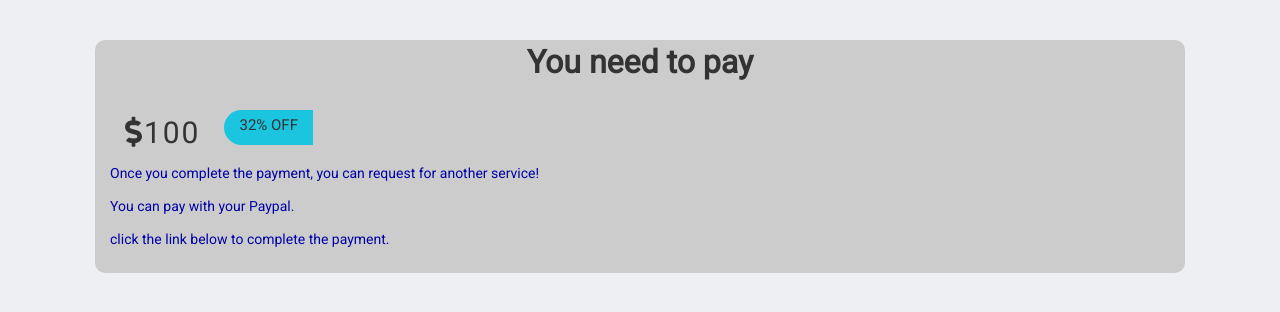
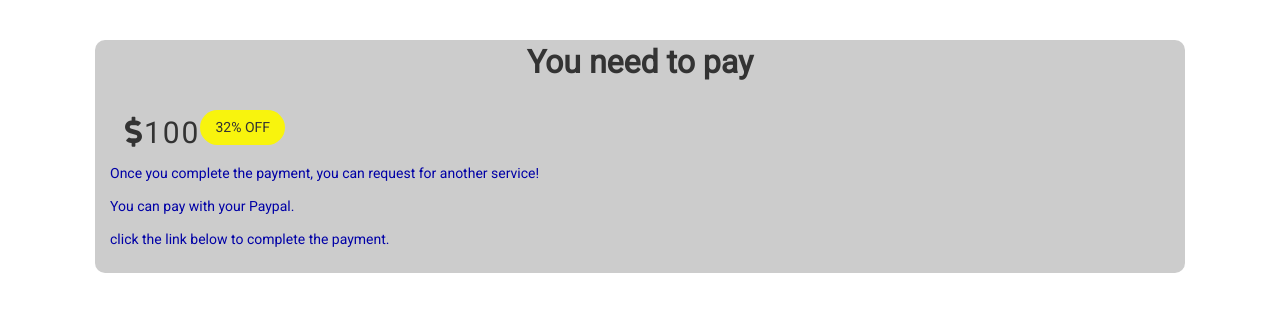
Before and after one commit to stalonverse/stalonverse.github.io, a plain HTML site: page index.html in a window 1280 px wide. Drawn offline with nearby package versions, Linux system fonts and the light colour scheme; a script that the page names is missing.

Commit message:
Update style.css

```diff
--- a/style.css
+++ b/style.css
@@ -1,7 +1,7 @@
 @import url('https://fonts.googleapis.com/css2?family=Roboto&display=swap');
 
 body {
-    background-color: #EEEFF3;
+    /* background-color: #EEEFF3; */
     font-family: 'Roboto', sans-serif
 }
 
@@ -16,18 +16,25 @@ p.top {
     font-size: 14px
 }
 
+
 .discount {
-    background-color: #1BC5DF;
+    background-color: hsl(59, 94%, 51%);
     border: none;
     border-top-left-radius: 25px;
-    border-bottom-left-radius: 25px;
+     /*! border-bottom-left-radius: 25px; */
     padding: 5px 15px;
-    transform: translateX(24px);
-    height: 35px
-}
+    /*! transform: translateX(24px); */
+    height: 35px;
+    width: fit-content;
+    align-items: center;
+    display: flex;
+    border-radius: 25px;
+    }
+
 
 .discount span {
     font-size: 15px
+    color: chartreuse;
 }
 
 h2 {
```
